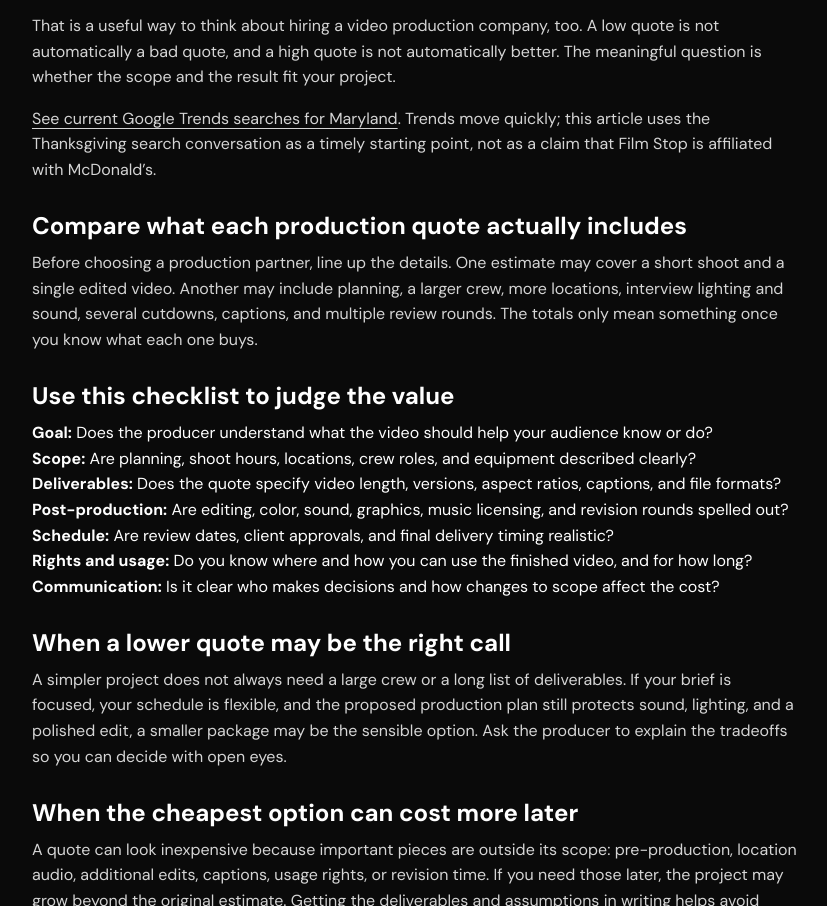
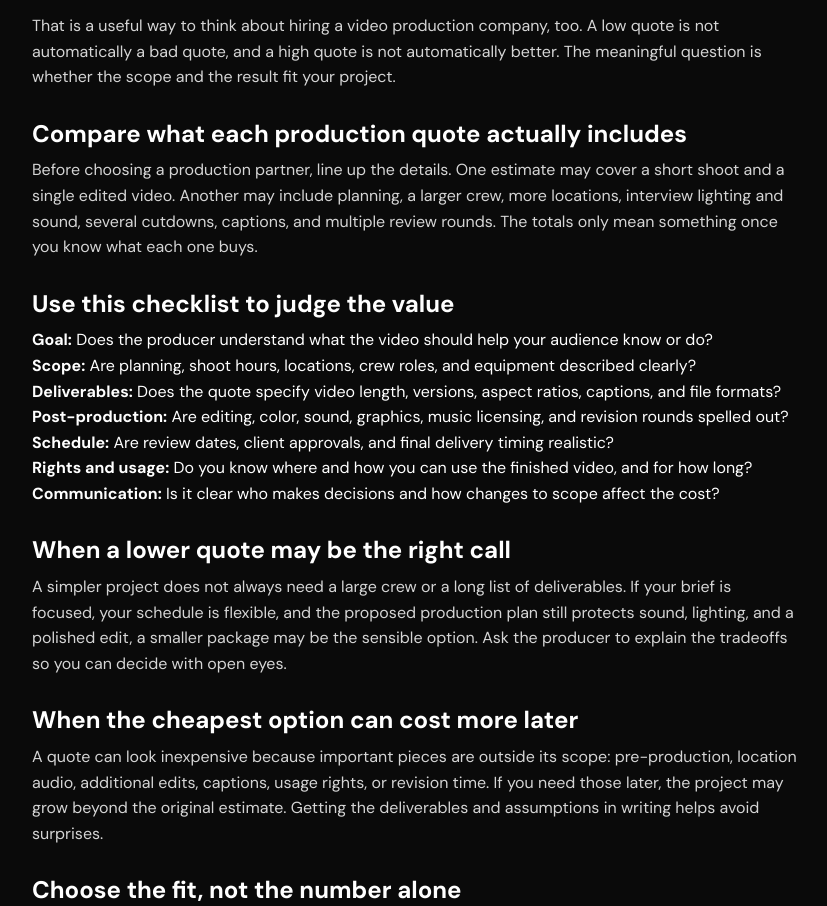
Before and after one commit to quickpayplatform/FilmStop, a website: page blog/mcdonalds-deals-video-production-value/index.html in a window 1280 px wide. Shown: the part 1705-2611 px from the top of the page, without its empty margins (225-1052 px from the left). Drawn offline with Linux system fonts and the light colour scheme.

Commit message:
Remove Trends paragraph from McDonald’s article

```diff
--- a/blog/mcdonalds-deals-video-production-value/index.html
+++ b/blog/mcdonalds-deals-video-production-value/index.html
@@ -64,7 +64,6 @@
             <h2>A deal can be good value—and still not be right for everyone</h2>
             <p>One of the searches picking up around Thanksgiving is whether McDonald’s is open. The company also lists limited-time app offers and value meals on its <a href="https://www.mcdonalds.com/us/en-us/whats-hot.html">current offers page</a>. Those deals can be a convenient choice, but the best meal for you still depends on what you want, what is included, and what matters most that day.</p>
             <p>That is a useful way to think about hiring a video production company, too. A low quote is not automatically a bad quote, and a high quote is not automatically better. The meaningful question is whether the scope and the result fit your project.</p>
-            <p><a href="https://trends.google.com/trending?geo=US-MD&hours=4">See current Google Trends searches for Maryland</a>. Trends move quickly; this article uses the Thanksgiving search conversation as a timely starting point, not as a claim that Film Stop is affiliated with McDonald’s.</p>
             <h2>Compare what each production quote actually includes</h2>
             <p>Before choosing a production partner, line up the details. One estimate may cover a short shoot and a single edited video. Another may include planning, a larger crew, more locations, interview lighting and sound, several cutdowns, captions, and multiple review rounds. The totals only mean something once you know what each one buys.</p>
             <h2>Use this checklist to judge the value</h2>
```
